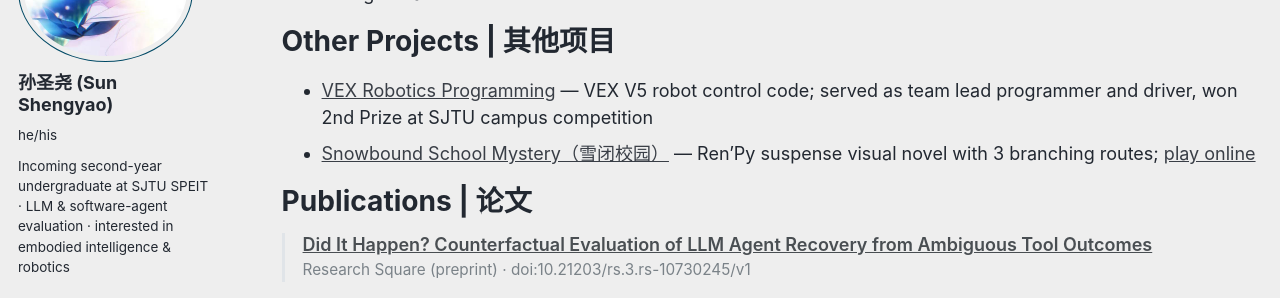
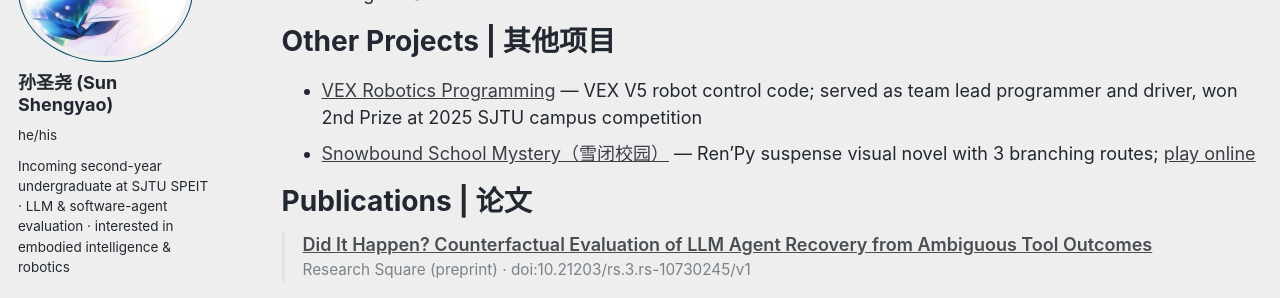
Before and after one commit to shushuyang231/shushuyang231.github.io, a Jekyll site: the page built from _pages/cv.md, in a window 1280 px wide and 900 px high, scrolled down 859 px. Shown: the part 180-478 px from the top of the window. Built offline with Jekyll 4.4.1, drawn with Linux system fonts in a browser that asks for light colours; some web fonts are replaced; a script bundle is joined from its source files by our own code; library files that are not in the unit come from our copies.

Commit message:
Add 2025 year to VEX campus competition in CV

```diff
--- a/_pages/cv.md
+++ b/_pages/cv.md
@@ -53,7 +53,7 @@ Projects | 项目
 
 Other Projects | 其他项目
 ======
-* [VEX Robotics Programming](https://github.com/shushuyang231/vex-robotics) — VEX V5 robot control code; served as team lead programmer and driver, won 2nd Prize at SJTU campus competition
+* [VEX Robotics Programming](https://github.com/shushuyang231/vex-robotics) — VEX V5 robot control code; served as team lead programmer and driver, won 2nd Prize at 2025 SJTU campus competition
 * [Snowbound School Mystery（雪闭校园）](https://github.com/shushuyang231/snowbound-school-mystery) — Ren'Py suspense visual novel with 3 branching routes; [play online](https://modelscope.cn/studios/shushuyang231/snowbound-school-mystery/summary)
 
 Publications | 论文
```
